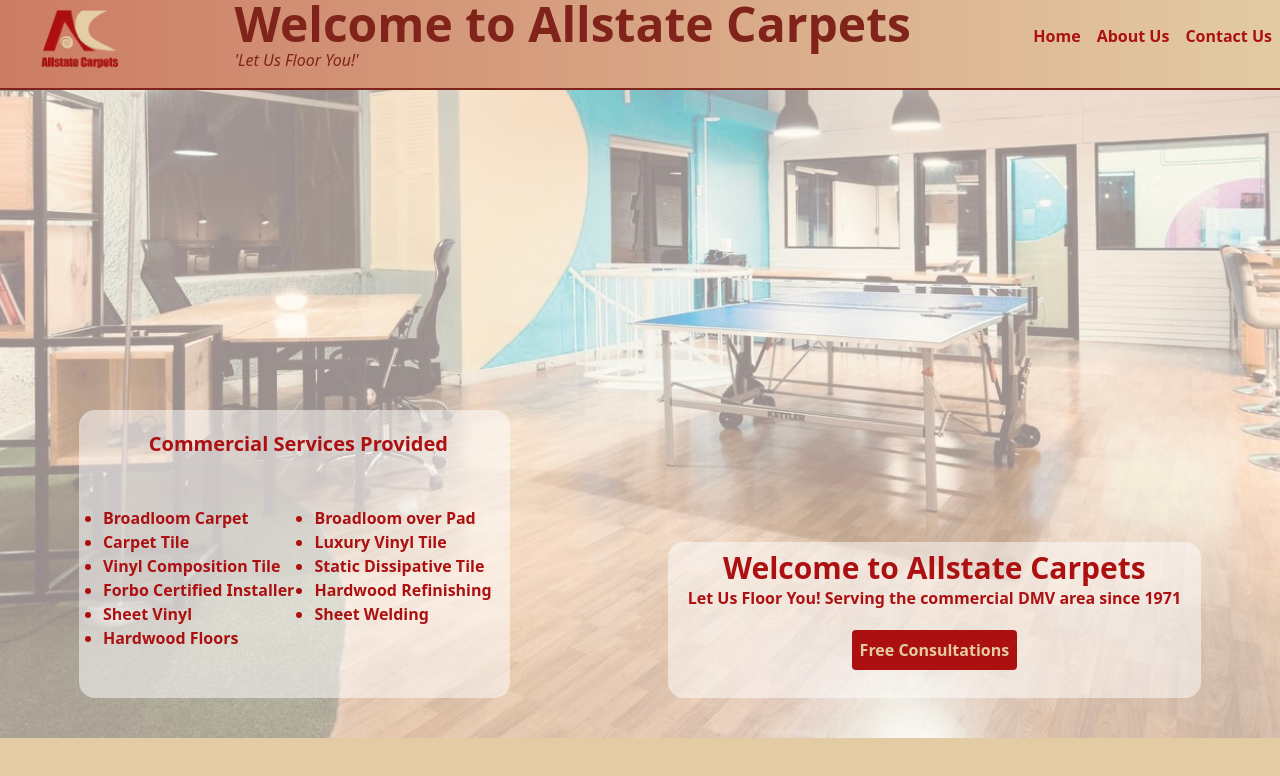
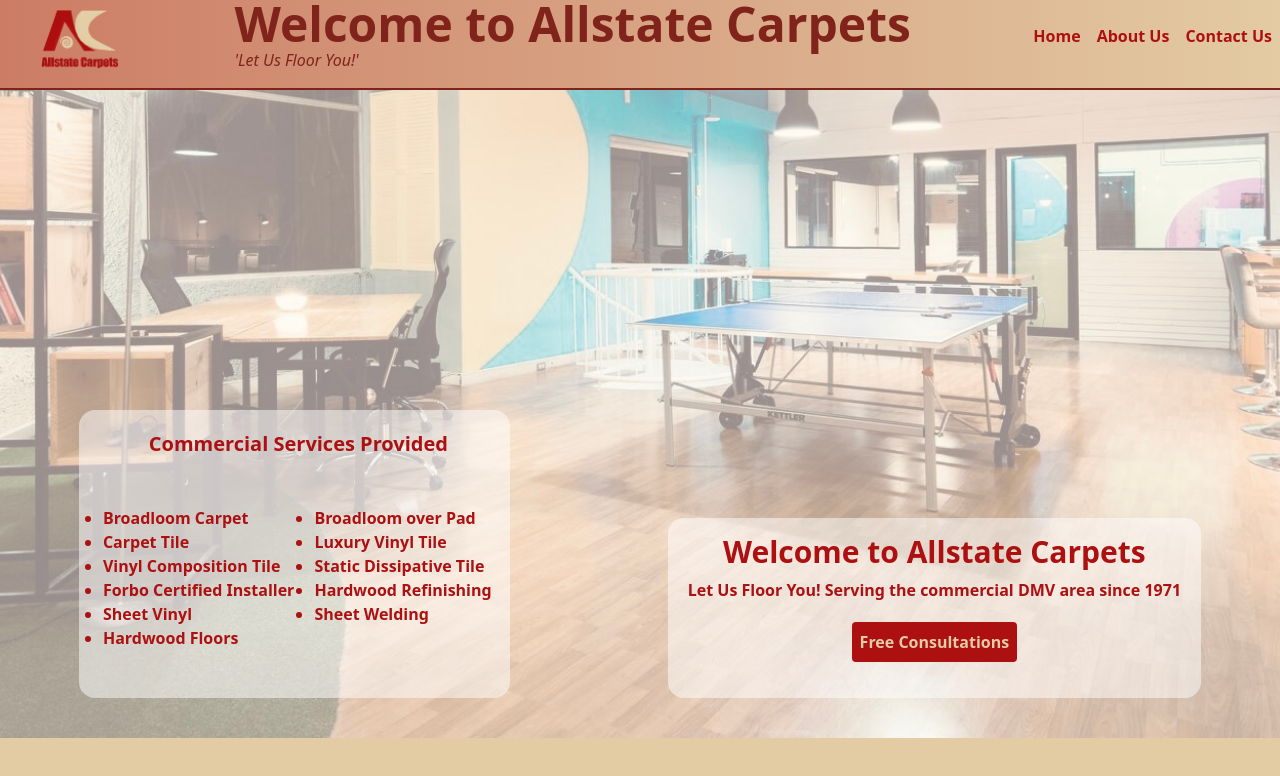
Before and after one commit to sramalho94/AllstateCarpets, a Next.js app in the folder allstate-carpets-next/: page / in a window 1280 px wide. Shown: the top 776 px of the page. Built offline with nearby package versions, Linux system fonts and the light colour scheme.

Commit message:
Fixed rendering of testimonial pictures

```diff
--- a/allstate-carpets-next/components/Testimonials.jsx
+++ b/allstate-carpets-next/components/Testimonials.jsx
@@ -13,7 +13,7 @@
             src="/Aveda3.jpeg"
             fill
             alt="floor1"
-            className="object-fill"
+            className="object-cover"
           />
         </div>
         <div className="flex flex-col relative h-40 md:h-96 w-96 overflow-x-auto justify-center ">
@@ -40,7 +40,7 @@
           </p>
         </div>
         <div className="relative h-40 md:h-96 w-96 max-h-md">
-          <Image src="/Loop1.jpeg" fill alt="floor2" />
+          <Image src="/Loop1.jpeg" fill alt="floor2" className='object-cover'/>
         </div>
       </div>
       <div className="flex flex-row justify-center pb-10">
--- a/allstate-carpets-next/components/Welcome.jsx
+++ b/allstate-carpets-next/components/Welcome.jsx
@@ -13,8 +13,8 @@
       className="flex flex-col md:flex-row-reverse w-screen bg-cover md:justify-between lg:justify-around bg-center"
     >
       <div className="flex flex-col my-10 mx-5 md:mt-80 justify-end">
-        <div className="bg-white rounded-2xl bg-opacity-50 px-5 py-2">
-          <h1 className="font-bold text-center text-3xl text-[#ac1010]">
+        <div className="bg-white rounded-2xl bg-opacity-50 px-5 py-4">
+          <h1 className="font-bold text-center text-3xl text-[#ac1010] pb-2">
             Welcome to Allstate Carpets
           </h1>
           <p className="text-center max-w-lg text-[#ac1010] font-bold ">
```
Also changed, not shown: allstate-carpets-next/public/Aveda3.jpeg.
